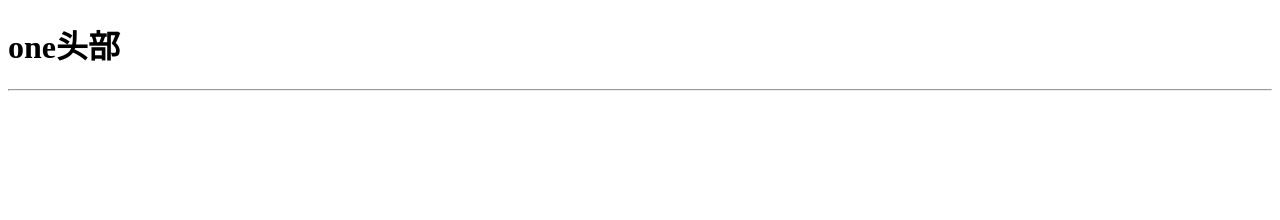
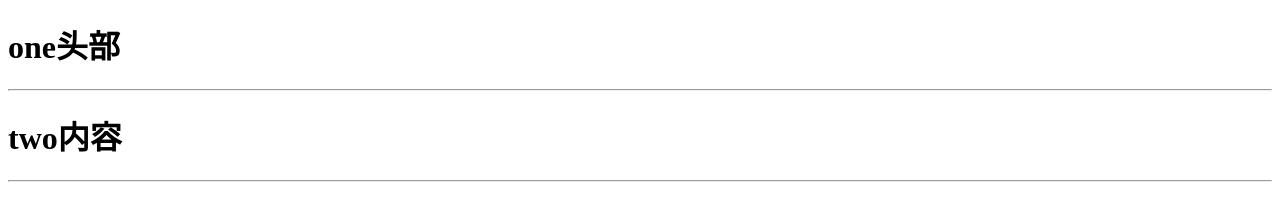
Before and after one commit to BlazeMuya/tow, a plain HTML site: page index.html in a window 1280 px wide. Drawn offline with Linux system fonts and the light colour scheme.

Commit message:
第二次

```diff
--- a/index.html
+++ b/index.html
@@ -6,5 +6,6 @@
 	</head>
 	<body>
 		<h1>one头部</h1><hr />
+		<h1>two内容</h1><hr />
 	</body>
 </html>
```
